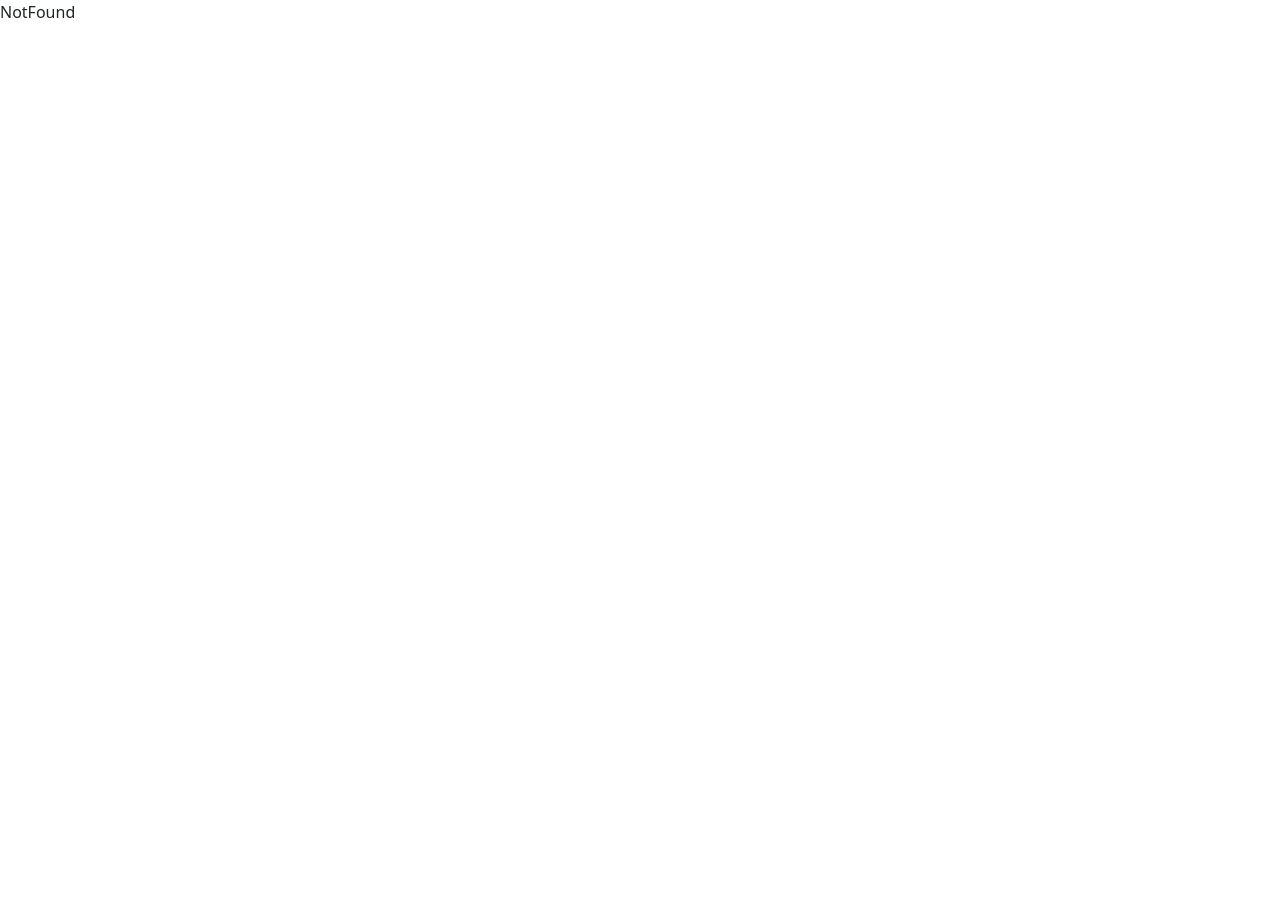
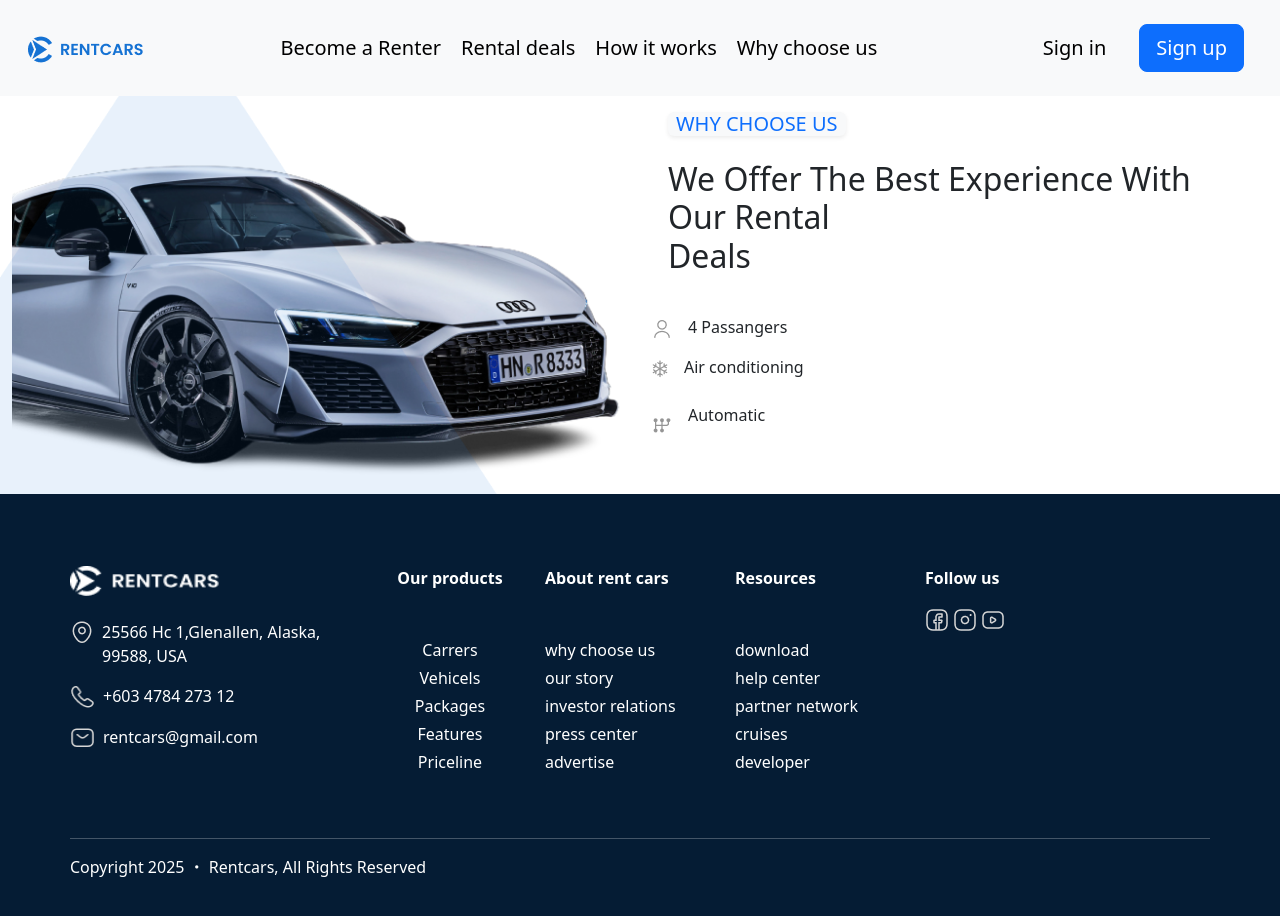
Before and after one commit to Mariam-Eid-Mohamed/Car-Rental-, a React (Vite) app: page /cars/1 in a window 1280 px wide. Before the commit this address had no page. Shown: the top 916 px of the page. Before the commit the page ends 800 px from the top, so only its background shows below. Built offline with nearby package versions, Linux system fonts and the light colour scheme; no server answers; the HTML template or start-up script is replaced by a standard one.

Commit message:
added car details page

```diff
--- a/src/App.css
+++ b/src/App.css
@@ -0,0 +1,3 @@
+.Car2Img {
+  width: 600px;
+}
--- a/src/App.jsx
+++ b/src/App.jsx
@@ -4,6 +4,7 @@ import MasterLayout from "./components/MasterLayout/MasterLayout";
 import NotFound from "./components/NotFound/NotFound";
 import Home from "./components/Home/Home";
 import Cars from "./components/Cars/Cars";
+import CarDetails from "./components/CarDetails/CarDetails";
 
 function App() {
   const routes = createBrowserRouter([
@@ -14,7 +15,8 @@ function App() {
       children: [
         { index: true, element: <Home /> },
         { path: "home", element: <Home /> },
-        { path: "home/cars", element: <Cars /> },
+        { path: "/cars", element: <Cars /> },
+        { path: "/cars/:id", element: <CarDetails /> },
       ],
     },
   ]);
--- a/src/components/Car/Car.jsx
+++ b/src/components/Car/Car.jsx
@@ -26,7 +26,7 @@ function Car({ carInfo, getCarDetails }) {
           </div>
 
           <div className="card-body">
-            <h3 className="card-title">{carInfo.car_model}</h3>
+            <h3 className="card-title">{carInfo?.car_model}</h3>
             <div className="card-content ">
               <div className="d-flex reviews mb-2">
                 <div className="img-fluid">
@@ -65,14 +65,11 @@ function Car({ carInfo, getCarDetails }) {
               <hr />
               <div className="d-flex justify-content-between  price mb-1">
                 <span>Price</span>
-                <span>{carInfo.price} /day</span>
+                <span>{carInfo?.price} /day</span>
               </div>
             </div>
-            <Link to="#" className=" my-2">
-              <button
-                className="btn btn-primary w-100"
-                onClick={() => getCarDetails(carInfo)}
-              >
+            <Link to={`/cars/${carInfo?.id}`} className=" my-2">
+              <button className="btn btn-primary w-100">
                 View details
                 <img src={arrowIcon} alt="" className="ms-1" />
               </button>
--- a/src/components/CarDetails/CarDetails.jsx
+++ b/src/components/CarDetails/CarDetails.jsx
@@ -1,5 +1,99 @@
+import axios from "axios";
+import { useEffect, useState } from "react";
+import { useParams } from "react-router-dom";
+import vectorImg from "../../assets/images/landing-page/sec-4/Vector.png";
+import CarImgS4 from "../../assets/images/landing-page/sec-4/Audi 1.png";
+import userIcon from "../../assets/images/card/user.png";
+import airConditionIcon from "../../assets/images/card/d8wxke_2_.png";
+import automaticIcon from "../../assets/images/card/Frame.png";
 function CarDetails() {
-  return <></>;
+  let { id } = useParams();
+  const [details, setDetails] = useState(null);
+
+  let getCarDetails = async () => {
+    try {
+      let response = await axios.get(`https://myfakeapi.com/api/cars/${id}`);
+      // console.log(response?.data?.Car?.car_model_year);
+      setDetails(response?.data?.Car);
+    } catch (error) {
+      console.log(error);
+    }
+  };
+  useEffect(() => {
+    getCarDetails();
+  }, []);
+
+  return (
+    <>
+      <div className="container-fluid    ">
+        <div className="row  d-flex h-100  ">
+          <div className="col-lg-6     d-none d-lg-flex  position-relative ">
+            <div className="d-flex flex-column justify-content-center">
+              <div className=" d-flex flex-column justify-content-center align-items-center ">
+                {/* Frame image overlay (on top) */}
+                <img
+                  src={vectorImg}
+                  alt=""
+                  className={` w-100 h-100 object-fit-cover position-absolute top-0
+                   start-0`}
+                />
+                <div className="img-fluid w-100   ">
+                  <img
+                    src={CarImgS4}
+                    alt="porshe-car"
+                    className={`Car2Img mt-5 w-100`}
+                  />
+                </div>
+              </div>
+            </div>
+          </div>
+
+          <div className="col-lg-6 col-12   h-100  ">
+            <div className="d-flex  flex-column w-100 h-100 align-items-center justify-content-center">
+              <div className="p-3  w-100">
+                <div className="d-flex ">
+                  <h5 className=" text-uppercase text-primary bg-light rounded px-2 shadow-sm ">
+                    why choose us
+                  </h5>
+                </div>
+                <h2 className={` my-3 text-capitalize`}>
+                  We offer the best experience with our rental <br />
+                  deals
+                </h2>
+              </div>
+              <div className="d-flex flex-column  w-100 ">
+                <div className="d-flex passengers py-2 ">
+                  <div className="img-fluid me-3">
+                    <img src={userIcon} />
+                  </div>
+                  <span>4 Passangers</span>
+                </div>
+
+                <div className="d-flex conditioning py-2 ">
+                  <div className="img-fluid me-3">
+                    <img src={airConditionIcon} />
+                  </div>
+                  <span>Air conditioning</span>
+                </div>
+                <div className="d-flex car-model-year py-2">
+                  <div className="me-3">
+                    <i class="fa-solid fa-calendar-days text-secondary"></i>
+                  </div>
+                  <span>{details?.car_model_year}</span>
+                </div>
+                <div className="d-flex ">
+                  <div className="img-fluid me-3 py-2">
+                    <img src={automaticIcon} />
+                  </div>
+                  <span>Automatic</span>
+                </div>
+              </div>
+            </div>
+          </div>
+        </div>
+      </div>
+    </>
+  );
 }
 
 export default CarDetails;
--- a/src/components/Cars/Cars.jsx
+++ b/src/components/Cars/Cars.jsx
@@ -21,9 +21,7 @@ function Cars() {
       console.log(error);
     }
   };
-  let getCarDetails = (currentCar) => {
-    console.log("Car details:", currentCar);
-  };
+
   useEffect(() => {
     getCars();
   }, []);
@@ -43,7 +41,7 @@ function Cars() {
         </div>
         <div className="row g-4">
           {currentcars.map((car) => (
-            <Car carInfo={car} key={car.id} getCarDetails={getCarDetails} />
+            <Car carInfo={car} key={car.id} />
           ))}
         </div>
         <div className="d-flex justify-content-center mt-5">
--- a/src/components/Home/Home.jsx
+++ b/src/components/Home/Home.jsx
@@ -137,7 +137,7 @@ function Home() {
             )}
           </div>
           <div className="d-flex justify-content-center">
-            <Link to="cars" className=" my-2">
+            <Link to="/cars" className=" my-2">
               <button className="btn btn-secondary btn-lg my-5">
                 Show All Cars
                 <img src={arrowIcon} alt="" className="ms-1" />
--- a/src/components/Home/home.module.css
+++ b/src/components/Home/home.module.css
@@ -38,9 +38,6 @@
   }
 }
 /* styling section 4 */
-.Car2Img {
-  width: 600px;
-}
 
 .iphoneIMg {
   width: 400px;
```
